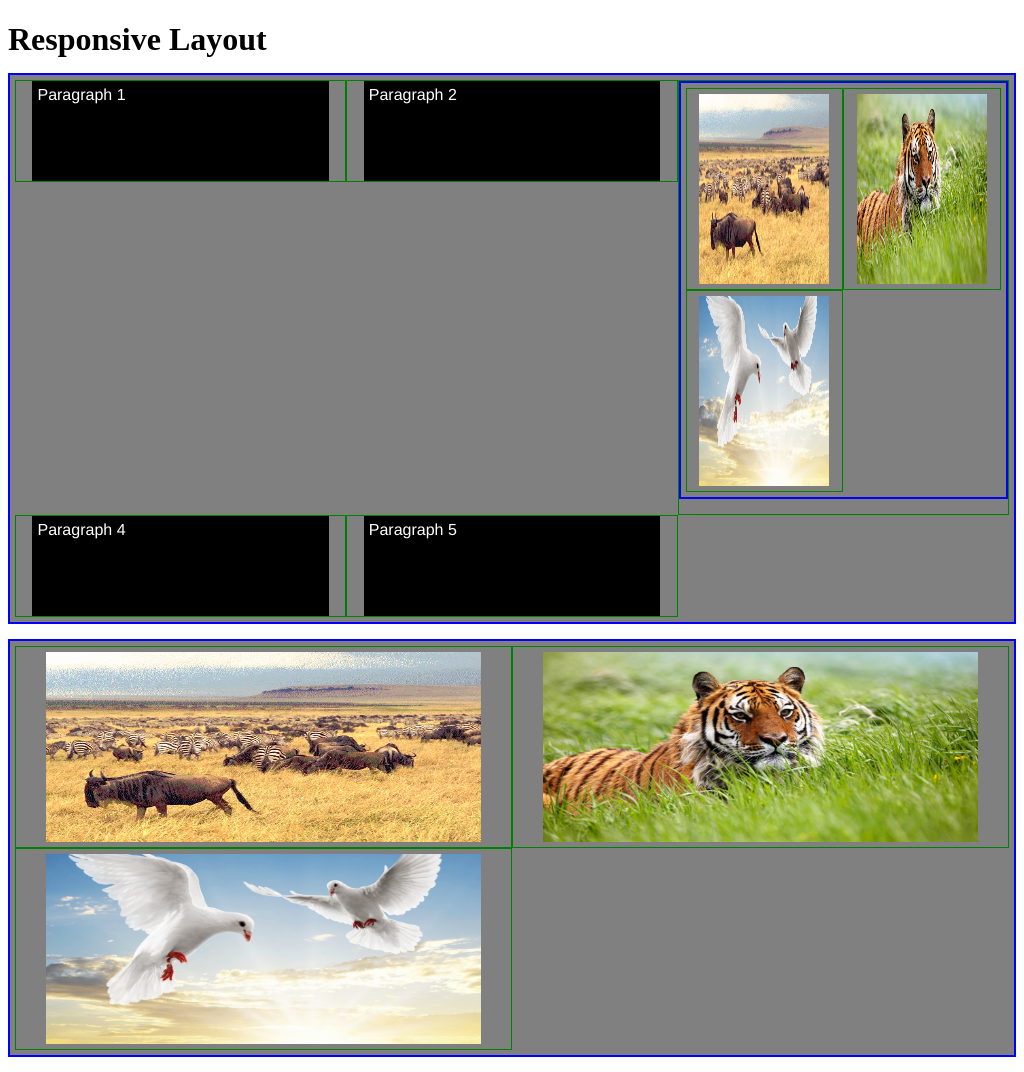
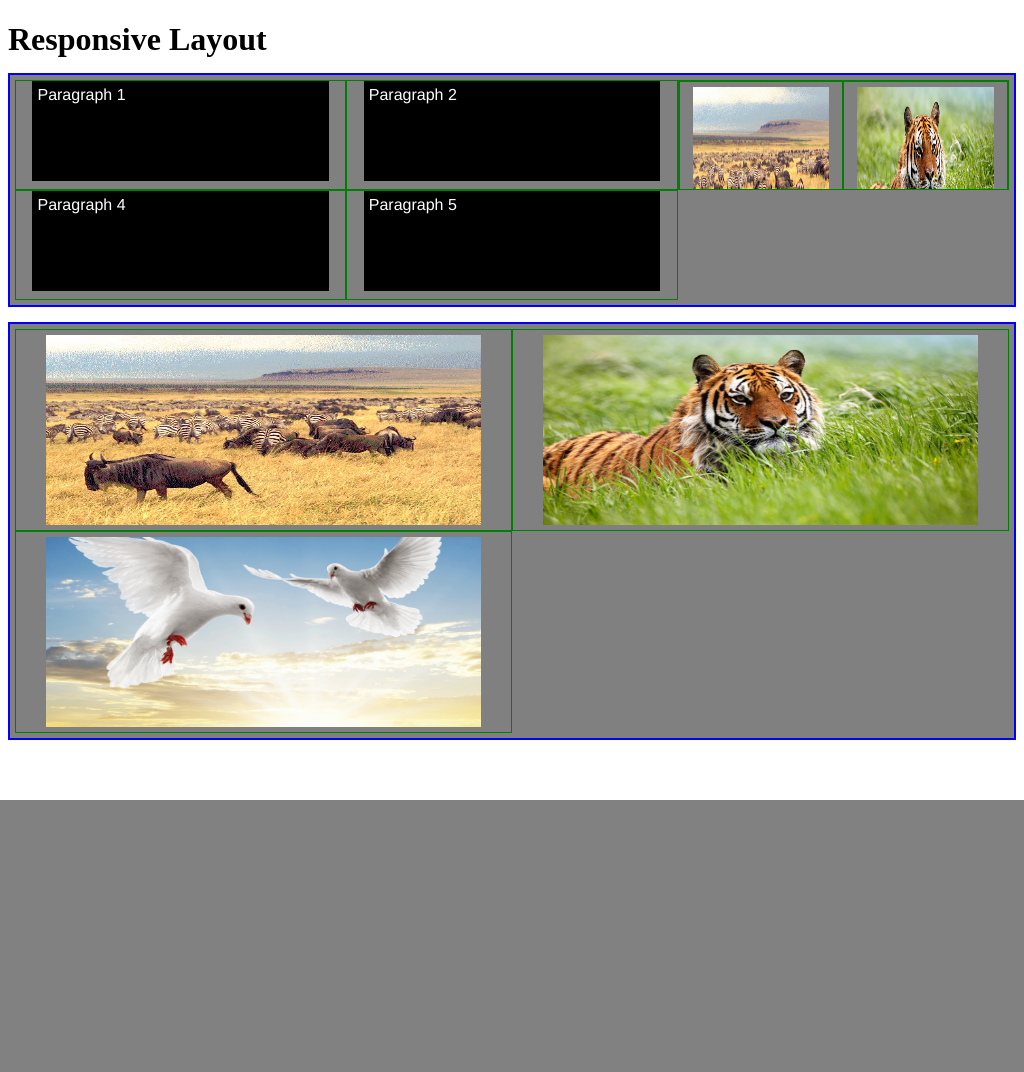
Before and after one commit to keyur982/course-html, a PHP site: page /module2-solution/index.html in a window 1024 px wide. After the commit the page ends 800 px from the top, so only its background shows below. Run offline with PHP 8.4, Linux system fonts and the light colour scheme.

Commit message:
2nd module sol

```diff
--- a/module2-solution/index.html
+++ b/module2-solution/index.html
@@ -13,11 +13,9 @@
   <div class="col-lg-2 col-md-4 col-sd-6"><p>Paragraph 1</p></div>
   <div class="col-lg-2 col-md-4 col-sd-6"><p>Paragraph 2</p></div>
   <div class="col-lg-4 col-md-4 col-sd-6">
-  	<div class="container">
   		<div class="col-lg-4 col-md-6 col-sd-4"><img src="1.jpg"/></div>
 		<div class="col-lg-4 col-md-6 col-sd-4"><img src="2.jpg"/></div>
   		<div class="col-lg-4 col-md-6 col-sd-4"><img src="3.jpg"/></div>
-  	</div>
   </div>
   <div class="col-lg-2 col-md-4 col-sd-6"><p>Paragraph 4</p></div>
   <div class="col-lg-2 col-md-4 col-sd-6"><p>Paragraph 5</p></div>
--- a/module2-solution/style.css
+++ b/module2-solution/style.css
@@ -99,6 +99,8 @@ img {
   }
   .col-md-4 {
     width: 33.33%;
+    height: 110px;
+    overflow: auto;
   }
   .col-md-5 {
     width: 41.66%;
```
